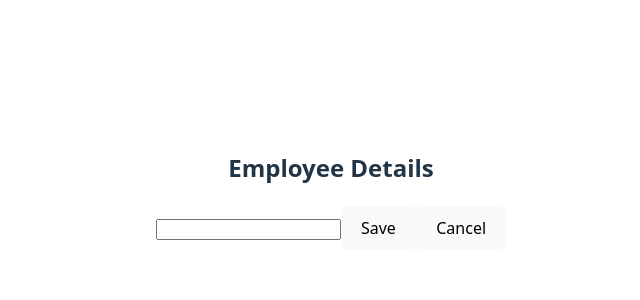
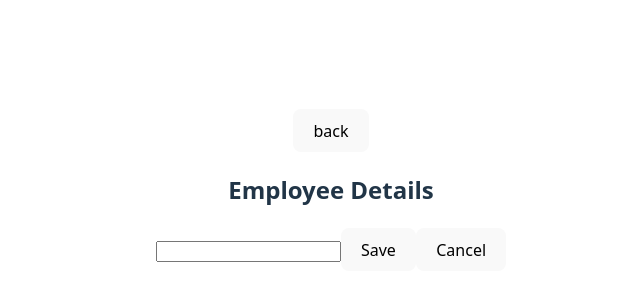
Before and after one commit to ronaldkwan93/client-employee-tracker, a React (Vite) app: page /employeeDetails in a window 1280 px wide. Shown: the part 210-510 px from the top of the page, without its empty margins (309-949 px from the left). Built offline with nearby package versions, Linux system fonts and the light colour scheme; no server answers.

Commit message:
adds navigate back button to main

```diff
--- a/src/pages/EmployeeDetails.tsx
+++ b/src/pages/EmployeeDetails.tsx
@@ -1,20 +1,26 @@
-import { useParams } from "react-router";
+import { useNavigate, useParams } from "react-router";
 import EmployeeForm from "../components/EmployeeForm/EmployeeForm";
 import { useEffect, useState } from "react";
 import { getEmployeeById } from "../services/dataServices";
 
 const EmployeeDetails = () => {
+  const navigate = useNavigate();
   const { id } = useParams();
-    const [formData, setFormData] = useState([]);
+  const [formData, setFormData] = useState([]);
 
   useEffect(() => {
     // getEmployeeById(id).then((result) => setFormData(result));
-  }, [id])
+  }, [id]);
 
   console.log(id);
 
+  const handleBack = () => {
+    navigate("/");
+  };
+
   return (
     <div>
+      <button onClick={() => handleBack()}>back</button>
       <h2>Employee Details</h2>
       <EmployeeForm />
     </div>
--- a/src/pages/HomePage.tsx
+++ b/src/pages/HomePage.tsx
@@ -9,6 +9,7 @@ const HomePage = () => {
 
   return (
     <>
+    <h2>Employee List</h2>
       <AddEmployee/>
       <EmployeeList />
     </>
```
